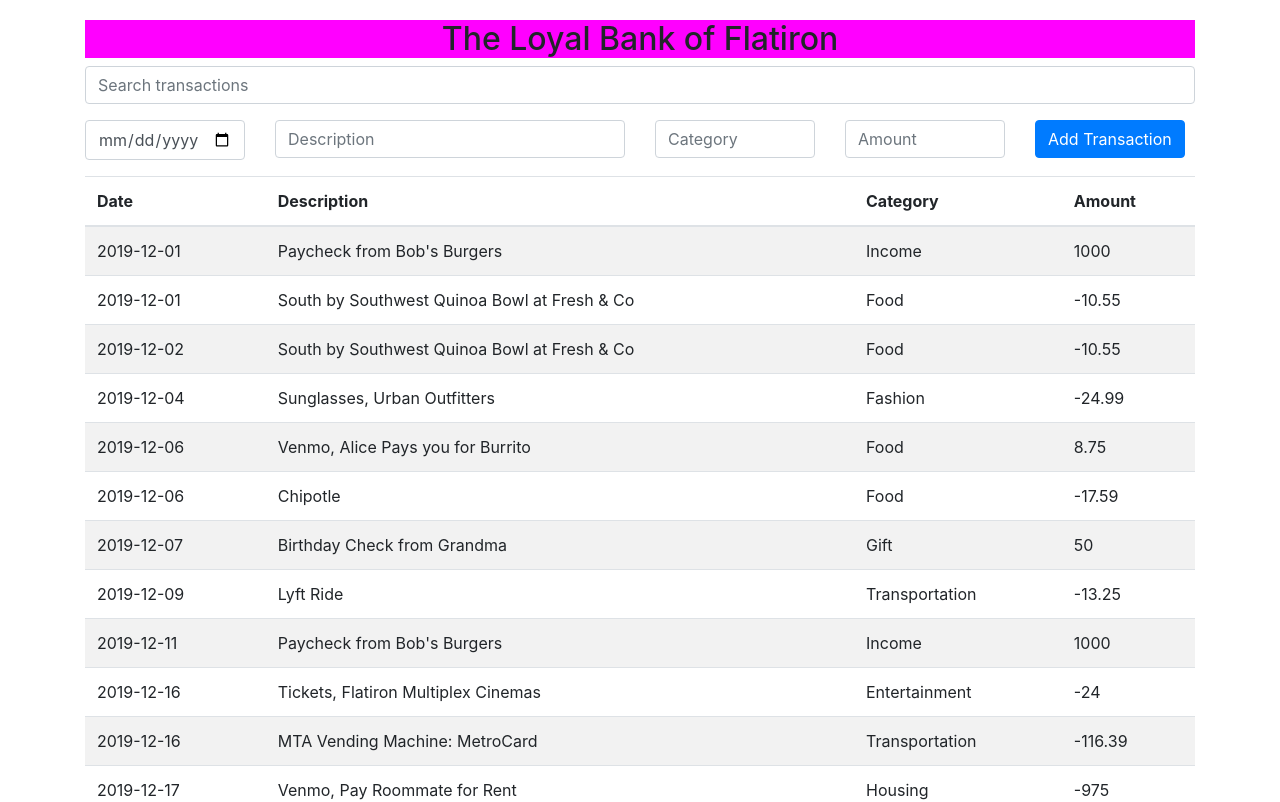
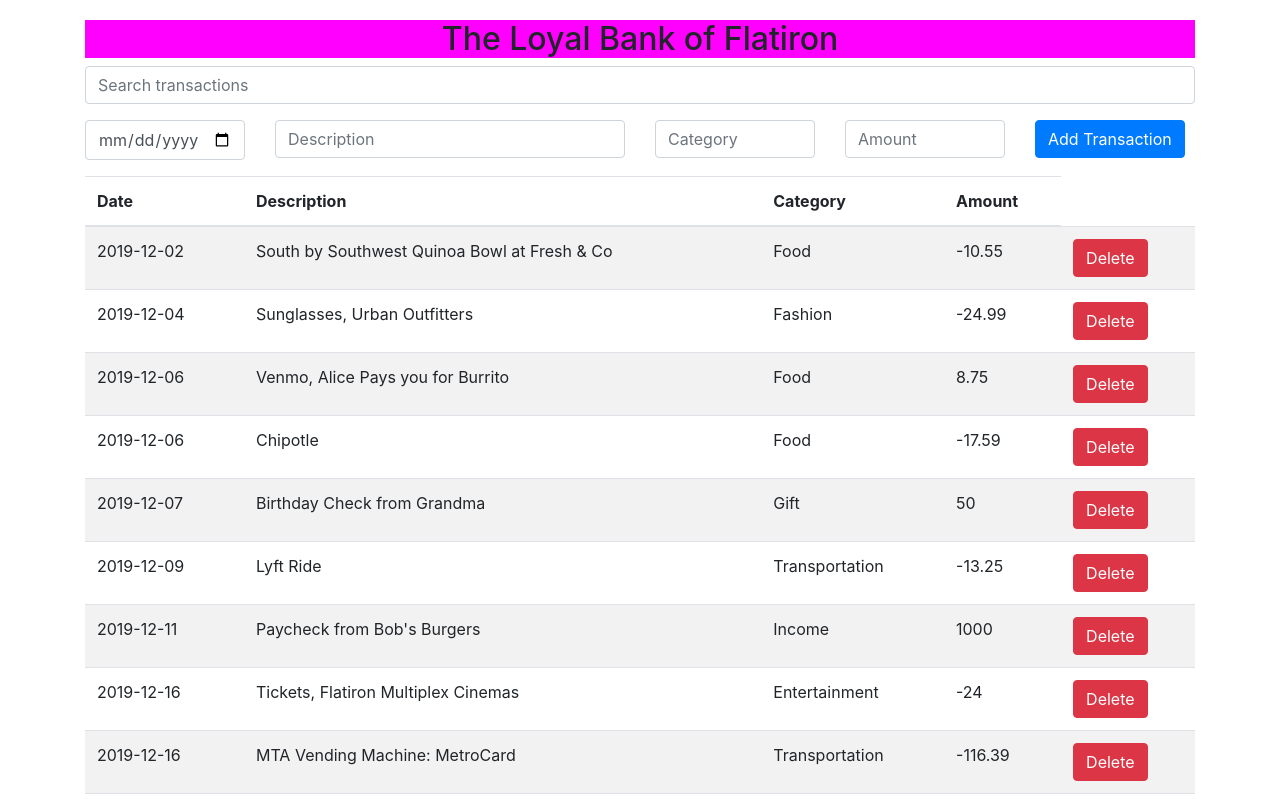
Before and after one commit to SarahMumbua/bankingapp, a React (Create React App) app: page / in a window 1280 px wide. Shown: the top 802 px of the page. Built offline with nearby package versions, Linux system fonts and the light colour scheme; data requests are answered from the project's data file.

Commit message:
added endpoint for delete

```diff
--- a/db.json
+++ b/db.json
@@ -1,19 +1,5 @@
 {
   "transactions": [
-    {
-      "id": 1,
-      "date": "2019-12-01",
-      "description": "Paycheck from Bob's Burgers",
-      "category": "Income",
-      "amount": 1000
-    },
-    {
-      "id": 2,
-      "date": "2019-12-01",
-      "description": "South by Southwest Quinoa Bowl at Fresh & Co",
-      "category": "Food",
-      "amount": -10.55
-    },
     {
       "id": 3,
       "date": "2019-12-02",
@@ -88,57 +74,15 @@
       "date": "2022-07-09",
       "description": "Office lunch",
       "category": "Food",
-      "amount": "2000",
+      "amount": 2000,
       "id": 13
     },
     {
       "date": "2022-07-09",
       "description": "Office lunch Wednesday",
       "category": "Food",
-      "amount": "3000",
+      "amount": 3000,
       "id": 14
-    },
-    {
-      "date": "2023-04-27",
-      "description": "Transport",
-      "category": "Transportation",
-      "amount": "10",
-      "id": 15
-    },
-    {
-      "date": "",
-      "description": "",
-      "category": "",
-      "amount": "",
-      "id": 16
-    },
-    {
-      "date": "",
-      "description": "",
-      "category": "",
-      "amount": "",
-      "id": 17
-    },
-    {
-      "date": "2023-04-27",
-      "description": "Food",
-      "category": "Food",
-      "amount": "17",
-      "id": 18
-    },
-    {
-      "date": "2023-04-27",
-      "description": "Chip",
-      "category": "food",
-      "amount": "10",
-      "id": 19
-    },
-    {
-      "date": "2023-04-27",
-      "description": "Fare to Town",
-      "category": "Food",
-      "amount": "18",
-      "id": 20
     }
   ]
 }
--- a/src/App.js
+++ b/src/App.js
@@ -6,24 +6,21 @@
   const [transactions, setTransactions] = useState([]);
 
   useEffect(() => {
-    fetch('http://localhost:3000/transactions')
+    fetch('http://localhost:3001/transactions')
       .then(response => {
-        console.log(response);
         return response.json();
       })
       .then(data => {
-        console.log(data);
         setTransactions(data);
       })
       .catch(error => console.error(error));
   }, []);
 
+  console.log('State:', transactions);
 
   return (
-
     <div>
       <Header />
-
       <TransactionTable transactions={transactions} />
     </div>
   );
--- a/src/components/TransactionTable.js
+++ b/src/components/TransactionTable.js
@@ -1,6 +1,6 @@
 import React, { useState } from 'react';
 
-const TransactionTable = ({ transactions }) => {
+const TransactionTable = ({ transactions, setTransactions }) => {
     const [searchTerm, setSearchTerm] = useState('');
     const [date, setDate] = useState('');
     const [description, setDescription] = useState('');
@@ -35,7 +35,7 @@
             category,
             amount
         };
-        fetch('http://localhost:3000/transactions', {
+        fetch('http://localhost:3001/transactions', {
             method: 'POST',
             headers: {
                 'Content-Type': 'application/json'
@@ -56,10 +56,26 @@
             });
     };
 
+    const handleDelete = id => {
+        fetch(`http://localhost:3001/transactions/${id}`, {
+            method: 'DELETE',
+        })
+            .then(response => {
+                if (!response.ok) {
+                    throw new Error('Failed to delete transaction');
+                }
+                setTransactions(transactions.filter(transaction => transaction.id !== id));
+            })
+            .catch(error => {
+                console.error(error);
+            });
+    };
+
     const filteredTransactions = transactions.filter(transaction => {
         const searchTermLower = searchTerm.toLowerCase();
         return (
-            transaction.description.toLowerCase().includes(searchTermLower)
+            transaction.description.toLowerCase().includes(searchTermLower) ||
+            transaction.category.toLowerCase().includes(searchTermLower)
         );
     });
 
@@ -134,6 +150,9 @@
                             <td>{transaction.description}</td>
                             <td>{transaction.category}</td>
                             <td>{transaction.amount}</td>
+                            <td>
+                                <button className ="btn btn-danger" onClick={() => handleDelete(transaction.id)}>Delete</button>
+                            </td>
                         </tr>
                     ))}
                 </tbody>
```
